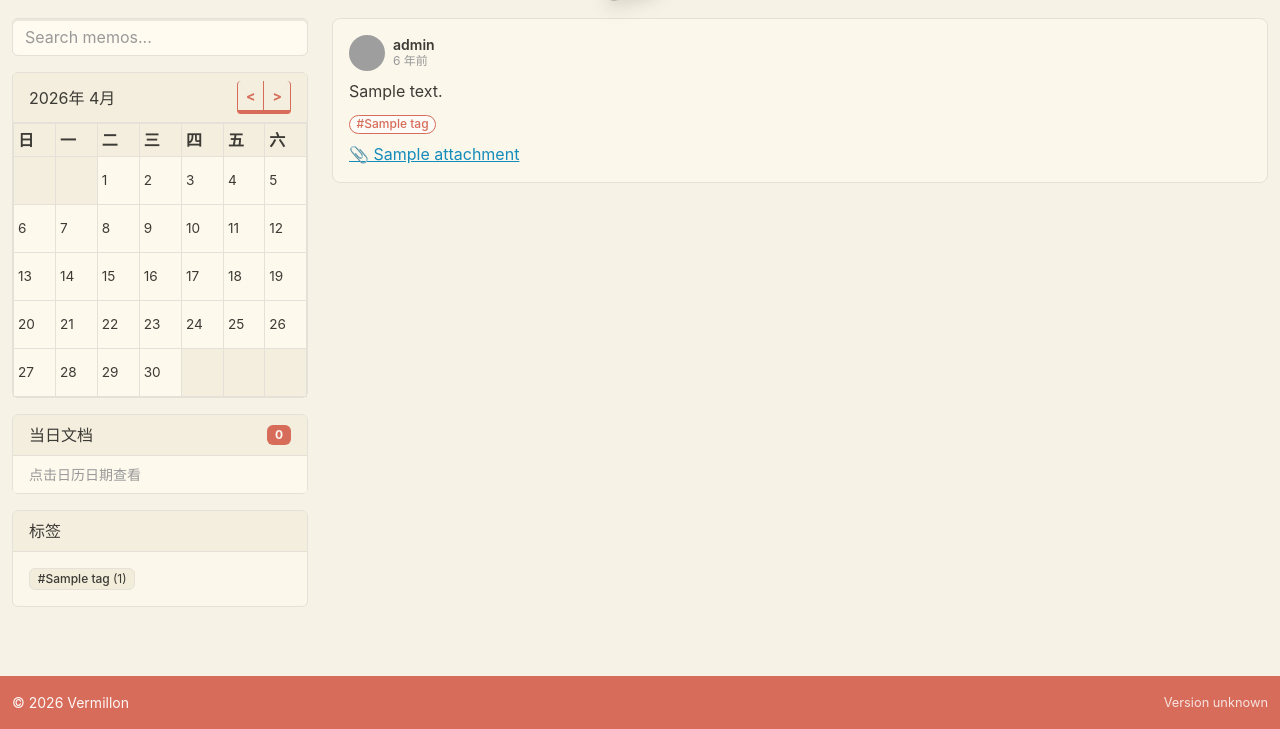
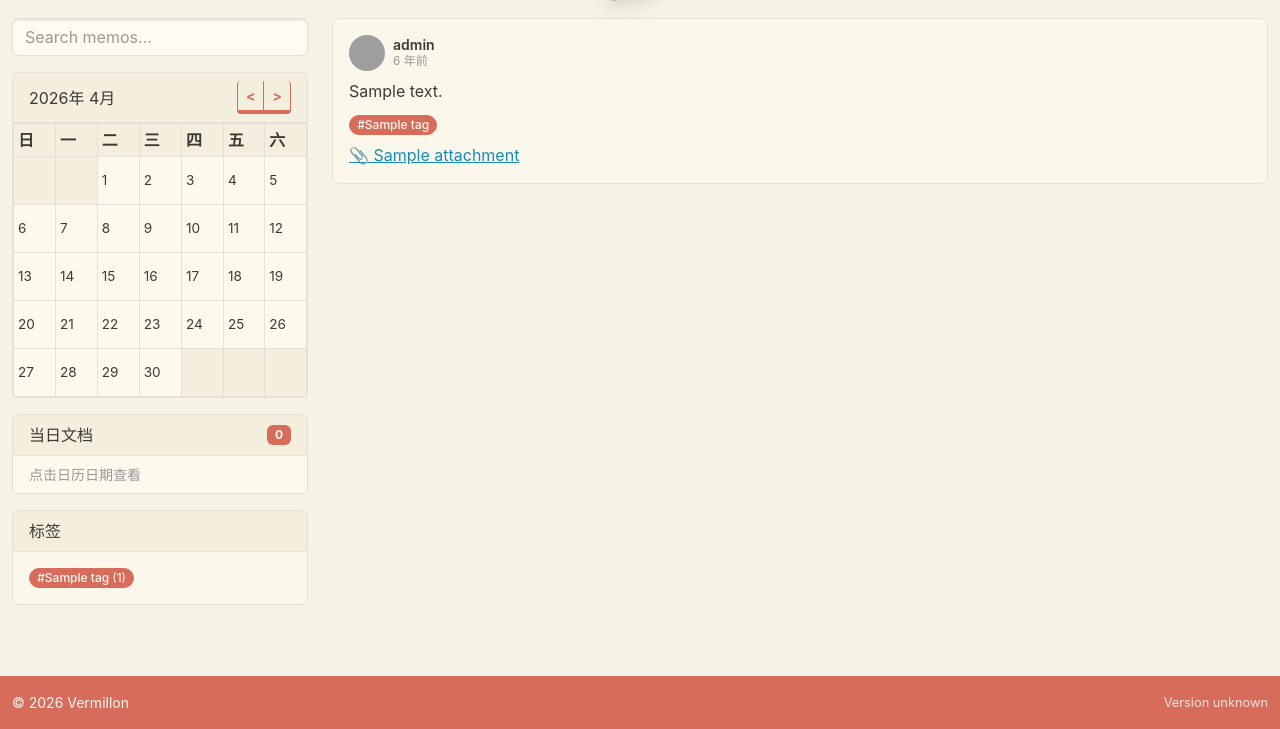
Before and after one commit to ifdog/Vermillon, a Flask app: page / in a window 1280 px wide. Shown: the part 71-800 px from the top of the page. Run offline with Flask 3, Linux system fonts and the light colour scheme; data comes from the database, SQL or seed files in the repository; tables that the repository leaves empty hold one stand-in row (values such as "Sample post"); some libraries are stand-ins or nearby versions; grey boxes are pictures that could not be loaded.

Commit message:
style: make tags solid cinnabar and unify sidebar tag style

```diff
--- a/static/css/style.css
+++ b/static/css/style.css
@@ -197,10 +197,19 @@ body {
 }
 
 .paper-tag {
-    background-color: rgba(240, 235, 215, 0.85);
-    color: var(--paper-text);
-    border: 1px solid var(--paper-border);
+    background-color: var(--paper-primary);
+    color: #fff8f0;
+    border: 1px solid var(--paper-primary);
+    border-radius: 999px;
     font-weight: 500;
+    font-size: 0.75rem;
+    padding: 0.25em 0.6em;
+}
+
+.paper-tag:hover {
+    background-color: var(--paper-primary-hover);
+    border-color: var(--paper-primary-hover);
+    color: #fff8f0;
 }
 
 /* List group items inside paper cards */
@@ -412,17 +421,19 @@ pre:hover .code-copy-btn {
 }
 
 .memo-tag {
-    background-color: rgba(255, 255, 255, 0.6);
-    color: var(--paper-primary);
-    border: 1.5px solid var(--paper-primary);
+    background-color: var(--paper-primary);
+    color: #fff8f0;
+    border: 1px solid var(--paper-primary);
     border-radius: 999px;
     font-weight: 500;
     font-size: 0.75rem;
-    padding: 0.2em 0.55em;
+    padding: 0.25em 0.6em;
 }
 
 .memo-tag:hover {
-    background-color: rgba(216, 108, 90, 0.1);
+    background-color: var(--paper-primary-hover);
+    border-color: var(--paper-primary-hover);
+    color: #fff8f0;
 }
 
 .memo-tags {
```
